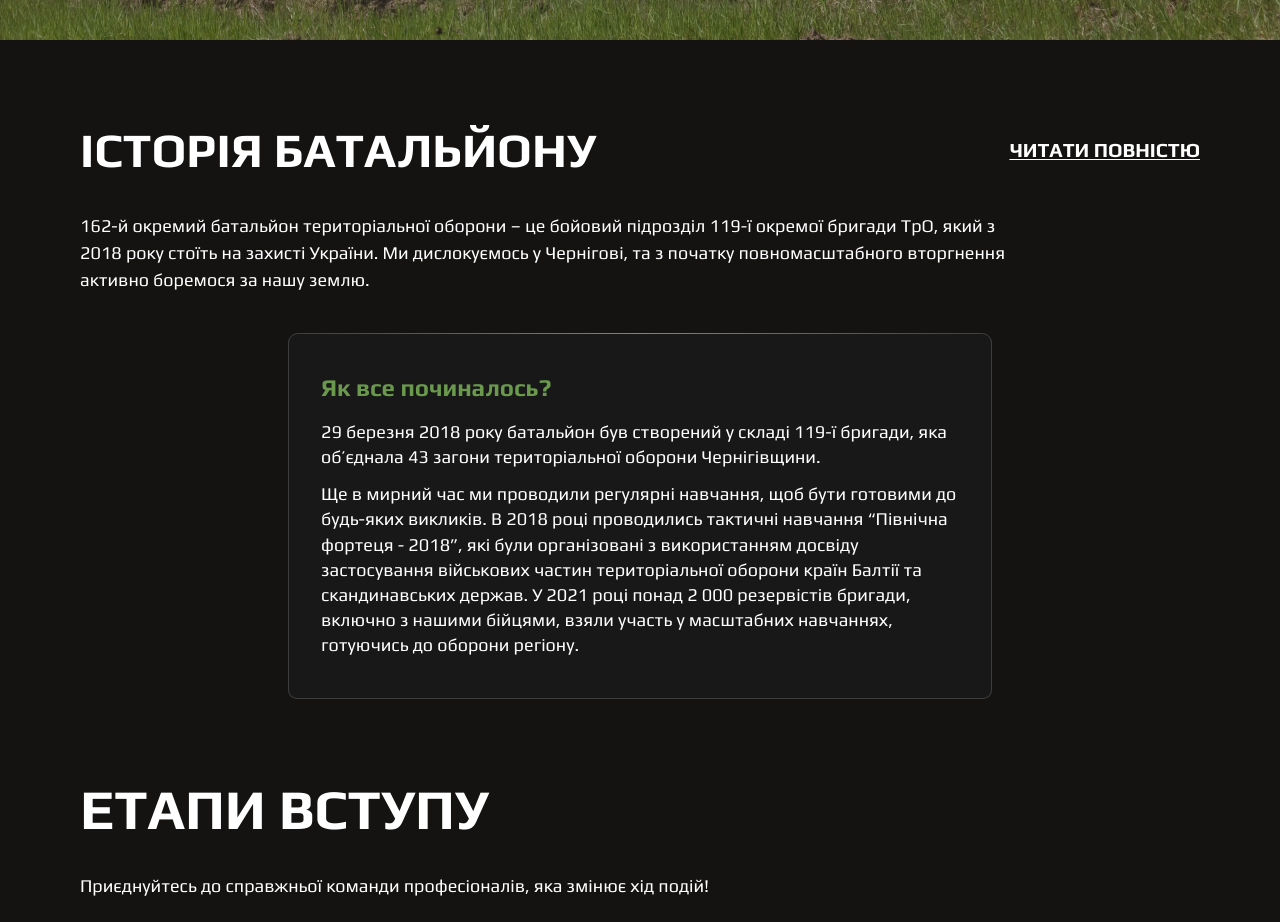
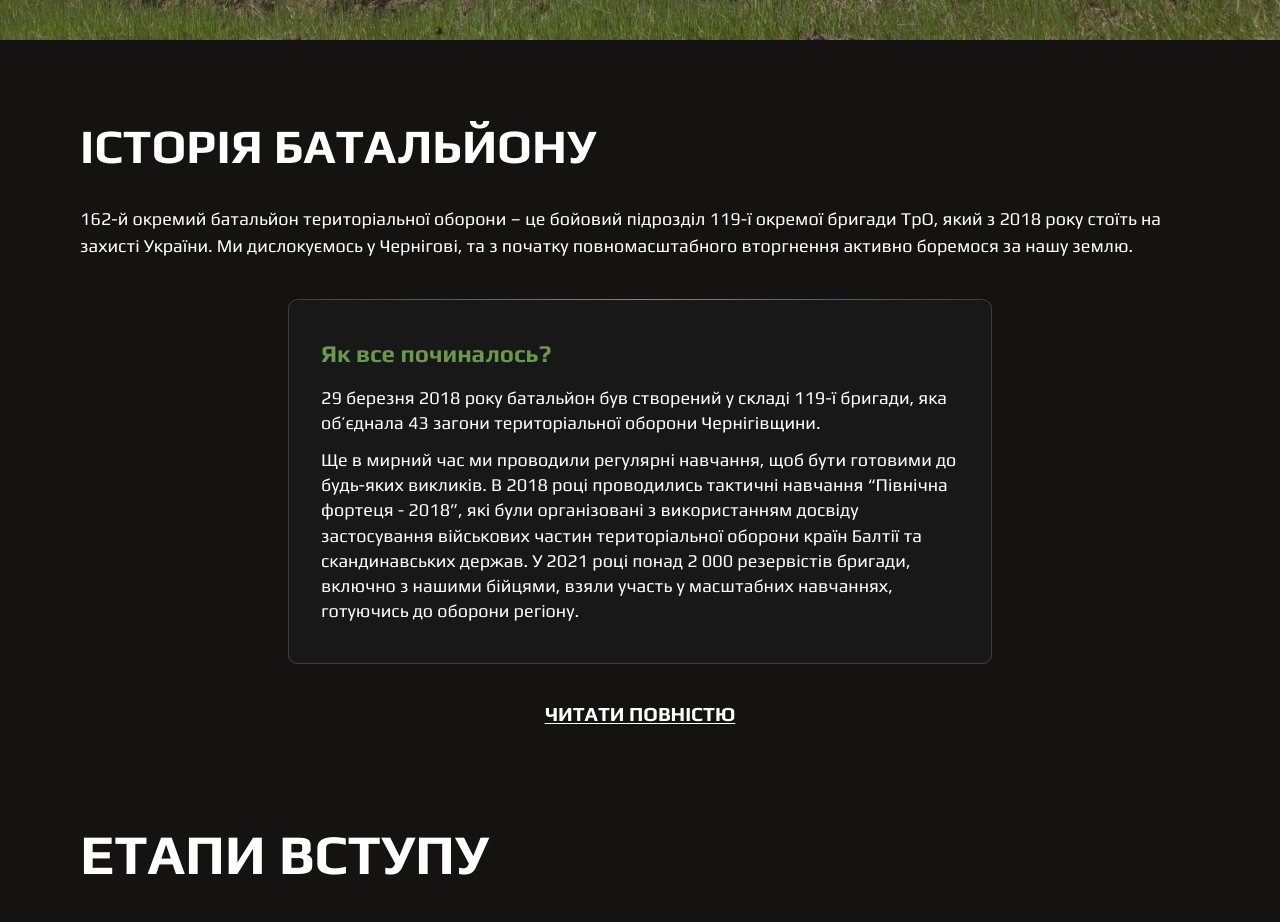
Before and after one commit to NatalyKrvch/162bat, a Next.js app: page / in a window 1280 px wide. Shown: the part 760-1682 px from the top of the page. Built offline with nearby package versions, Linux system fonts and the light colour scheme.

Commit message:
refactor: sections internal links position

```diff
--- a/src/modules/FAQSection/FAQSection.tsx
+++ b/src/modules/FAQSection/FAQSection.tsx
@@ -20,21 +20,21 @@ const FAQSection = ({ data }: FAQSectionProps) => {
         <SectionTitle className="xl:text-14 w-fit text-left text-2xl leading-[120%] tracking-normal lg:text-5xl lg:leading-[110%]">
           {title}
         </SectionTitle>
-
-        <InternalLink href={readMoreLink}>
-          <Button
-            variant="link"
-            className="text-lg leading-none font-bold tracking-normal uppercase lg:text-xl lg:leading-5"
-          >
-            {readMoreText}
-          </Button>
-        </InternalLink>
       </div>
 
       {faqItemsToShow &&
         faqItemsToShow.map((item, index) => (
           <FAQCard key={index} question={item.question} answer={item.answer} />
         ))}
+
+      <InternalLink href={readMoreLink}>
+        <Button
+          variant="link"
+          className="mt-5 text-lg leading-none font-bold tracking-normal uppercase lg:text-xl lg:leading-5"
+        >
+          {readMoreText}
+        </Button>
+      </InternalLink>
     </>
   );
 };
--- a/src/modules/HistorySection/HistorySection.tsx
+++ b/src/modules/HistorySection/HistorySection.tsx
@@ -21,17 +21,8 @@ const HistorySection = ({ data }: HistorySectionProps) => {
         <SectionTitle className="xl:text-14 w-fit text-left text-2xl leading-[120%] tracking-normal lg:text-5xl lg:leading-[110%]">
           {title}
         </SectionTitle>
-
-        <InternalLink href={readMoreLink}>
-          <Button
-            variant="link"
-            className="text-lg leading-none font-bold tracking-normal uppercase lg:text-xl lg:leading-5"
-          >
-            {readMoreText}
-          </Button>
-        </InternalLink>
       </div>
-      <p className="mb-10 max-w-240 text-base leading-[150%] lg:mb-8 lg:text-lg xl:mb-10">
+      <p className="mb-10 text-base leading-[150%] lg:mb-8 lg:text-lg xl:mb-10">
         {introText}
       </p>
 
@@ -45,6 +36,15 @@ const HistorySection = ({ data }: HistorySectionProps) => {
           />
         </BasicCard>
       </div>
+
+      <InternalLink href={readMoreLink}>
+        <Button
+          variant="link"
+          className="text-lg leading-none font-bold tracking-normal uppercase lg:mt-5 lg:text-xl lg:leading-5"
+        >
+          {readMoreText}
+        </Button>
+      </InternalLink>
     </>
   );
 };
```
